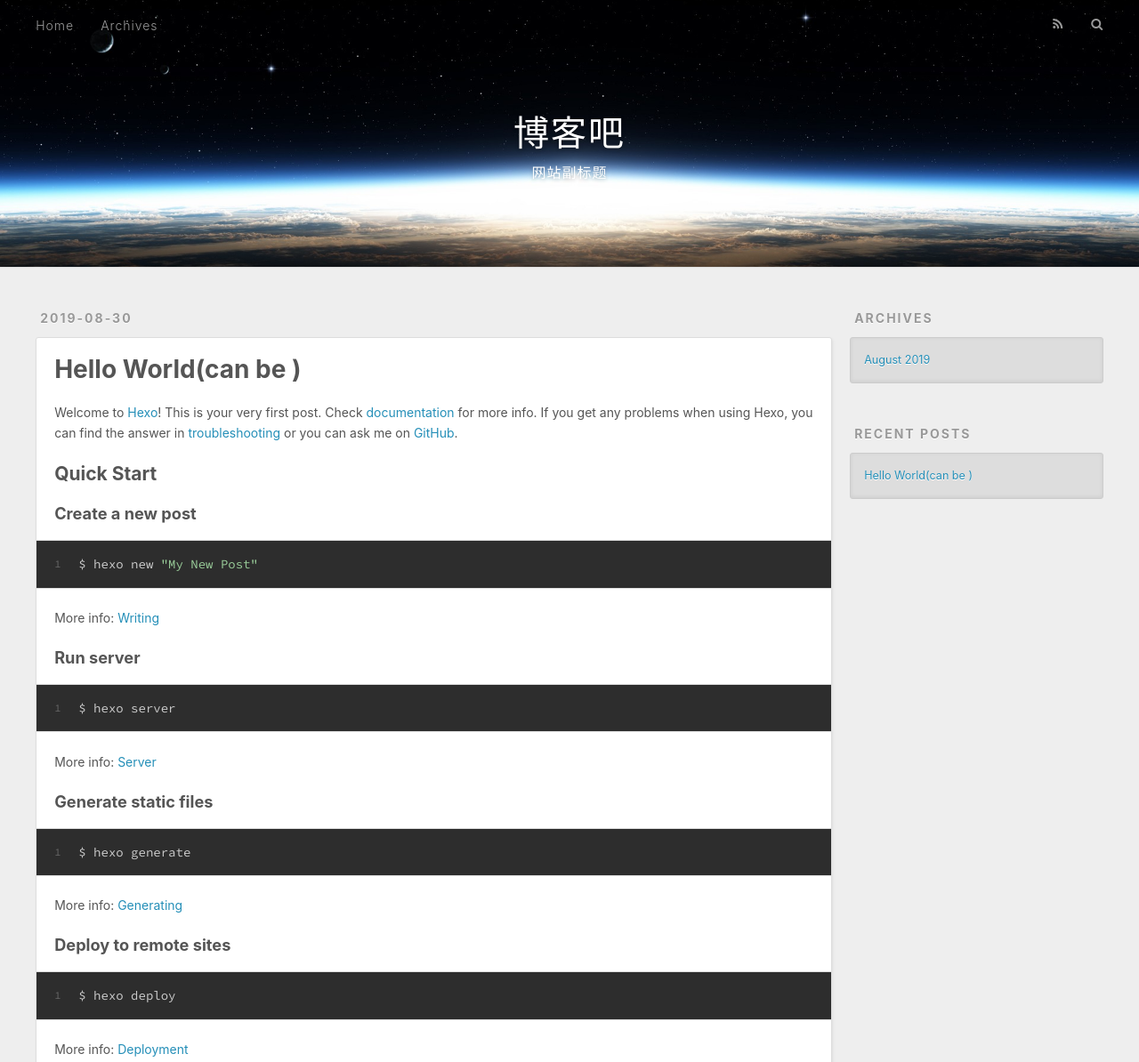
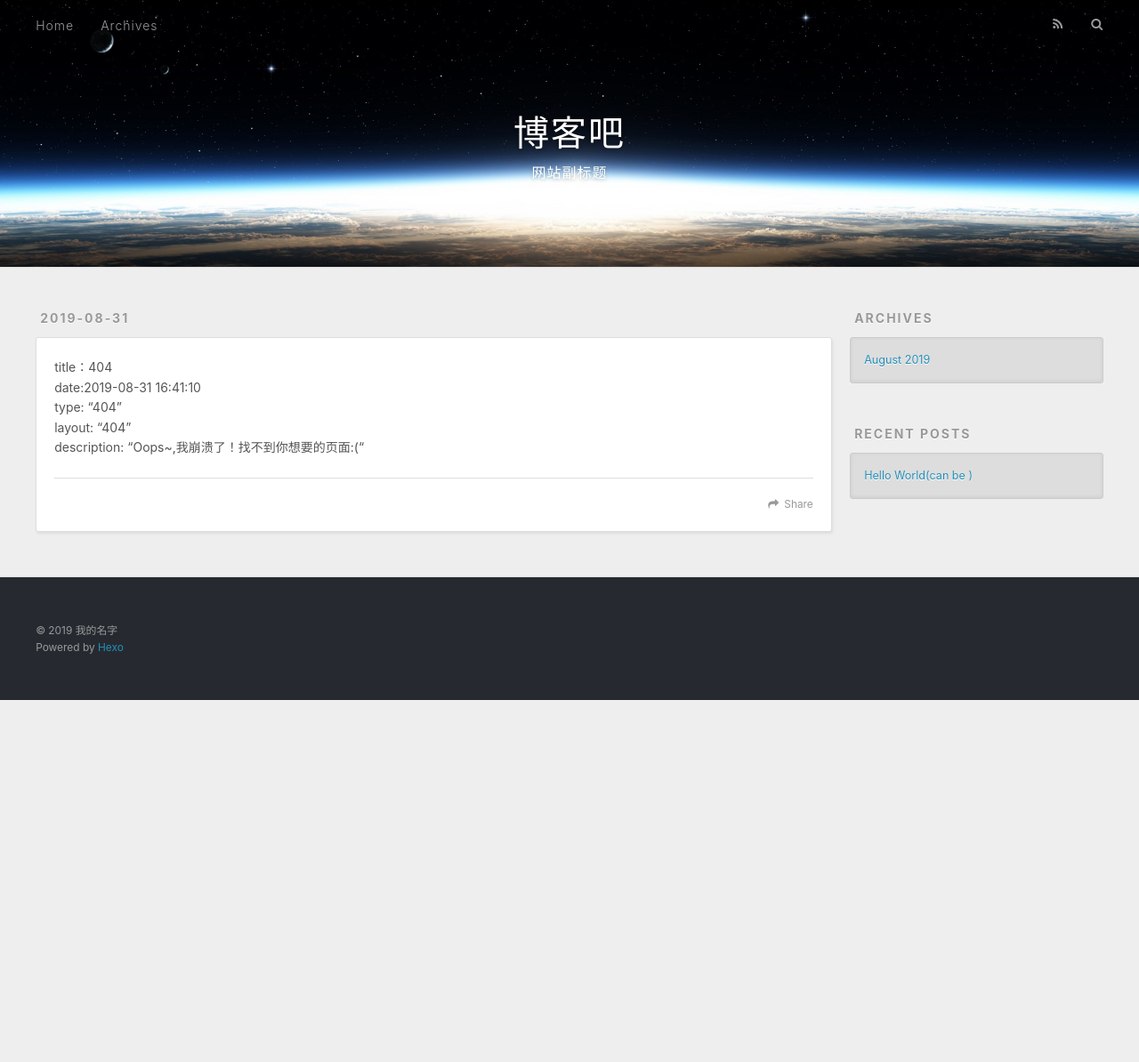
Before and after one commit to maxwellcatoo/maxwellcatoo.github.io, a plain HTML site: page 404.html in a window 1280 px wide. Shown: the top 1194 px of the page at 89% size. After the commit the page ends 800 px from the top, so only its background shows below. Drawn offline with nearby package versions, Linux system fonts and the light colour scheme.

Commit message:
Site updated: 2019-08-31 11:00:14

```diff
--- a/index.html
+++ b/404.html
@@ -7,17 +7,18 @@
 
   <title>博客吧</title>
   <meta name="viewport" content="width=device-width, initial-scale=1, maximum-scale=1">
-  <meta name="description" content="网站描述">
+  <meta name="description" content="title：404date:2019-08-31 16:41:10type: “404”layout: “404”description: “Oops~,我崩溃了！找不到你想要的页面:(“">
 <meta name="keywords" content="通行密匙">
 <meta property="og:type" content="website">
 <meta property="og:title" content="博客吧">
-<meta property="og:url" content="http://yoursite.com/index.html">
+<meta property="og:url" content="http://yoursite.com/404.html">
 <meta property="og:site_name" content="博客吧">
-<meta property="og:description" content="网站描述">
+<meta property="og:description" content="title：404date:2019-08-31 16:41:10type: “404”layout: “404”description: “Oops~,我崩溃了！找不到你想要的页面:(“">
 <meta property="og:locale" content="语言">
+<meta property="og:updated_time" content="2019-08-31T02:54:30.891Z">
 <meta name="twitter:card" content="summary">
 <meta name="twitter:title" content="博客吧">
-<meta name="twitter:description" content="网站描述">
+<meta name="twitter:description" content="title：404date:2019-08-31 16:41:10type: “404”layout: “404”description: “Oops~,我崩溃了！找不到你想要的页面:(“">
 
     <link rel="alternate" href="/atom.xml" title="博客吧" type="application/atom+xml">
 
@@ -68,58 +69,32 @@
   </div>
 </header>
       <div class="outer">
-        <section id="main">
-
-    <article id="post-hello-world" class="article article-type-post" itemscope itemprop="blogPost">
+        <section id="main"><article id="page-" class="article article-type-page" itemscope itemprop="blogPost">
   <div class="article-meta">
-    <a href="/2019/08/30/hello-world/" class="article-date">
-  <time datetime="2019-08-30T14:30:34.608Z" itemprop="datePublished">2019-08-30</time>
+    <a href="/404.html" class="article-date">
+  <time datetime="2019-08-31T02:54:30.891Z" itemprop="datePublished">2019-08-31</time>
 </a>
 
   </div>
   <div class="article-inner">
 
 
-      <header class="article-header">
-
-
-    <h1 itemprop="name">
-      <a class="article-title" href="/2019/08/30/hello-world/">Hello World(can be )</a>
-    </h1>
-
-
-      </header>
-
     <div class="article-entry" itemprop="articleBody">
 
-        <p>Welcome to <a href="https://hexo.io/" target="_blank" rel="noopener">Hexo</a>! This is your very first post. Check <a href="https://hexo.io/docs/" target="_blank" rel="noopener">documentation</a> for more info. If you get any problems when using Hexo, you can find the answer in <a href="https://hexo.io/docs/troubleshooting.html" target="_blank" rel="noopener">troubleshooting</a> or you can ask me on <a href="https://github.com/hexojs/hexo/issues" target="_blank" rel="noopener">GitHub</a>.</p>
-<h2 id="Quick-Start"><a href="#Quick-Start" class="headerlink" title="Quick Start"></a>Quick Start</h2><h3 id="Create-a-new-post"><a href="#Create-a-new-post" class="headerlink" title="Create a new post"></a>Create a new post</h3><figure class="highlight bash"><table><tr><td class="gutter"><pre><span class="line">1</span><br></pre></td><td class="code"><pre><span class="line">$ hexo new <span class="string">"My New Post"</span></span><br></pre></td></tr></table></figure>
-
-<p>More info: <a href="https://hexo.io/docs/writing.html" target="_blank" rel="noopener">Writing</a></p>
-<h3 id="Run-server"><a href="#Run-server" class="headerlink" title="Run server"></a>Run server</h3><figure class="highlight bash"><table><tr><td class="gutter"><pre><span class="line">1</span><br></pre></td><td class="code"><pre><span class="line">$ hexo server</span><br></pre></td></tr></table></figure>
-
-<p>More info: <a href="https://hexo.io/docs/server.html" target="_blank" rel="noopener">Server</a></p>
-<h3 id="Generate-static-files"><a href="#Generate-static-files" class="headerlink" title="Generate static files"></a>Generate static files</h3><figure class="highlight bash"><table><tr><td class="gutter"><pre><span class="line">1</span><br></pre></td><td class="code"><pre><span class="line">$ hexo generate</span><br></pre></td></tr></table></figure>
-
-<p>More info: <a href="https://hexo.io/docs/generating.html" target="_blank" rel="noopener">Generating</a></p>
-<h3 id="Deploy-to-remote-sites"><a href="#Deploy-to-remote-sites" class="headerlink" title="Deploy to remote sites"></a>Deploy to remote sites</h3><figure class="highlight bash"><table><tr><td class="gutter"><pre><span class="line">1</span><br></pre></td><td class="code"><pre><span class="line">$ hexo deploy</span><br></pre></td></tr></table></figure>
-
-<p>More info: <a href="https://hexo.io/docs/deployment.html" target="_blank" rel="noopener">Deployment</a></p>
+        <p>title：404<br>date:2019-08-31 16:41:10<br>type: “404”<br>layout: “404”<br>description: “Oops~,我崩溃了！找不到你想要的页面:(“</p>
 
 
     </div>
     <footer class="article-footer">
-      <a data-url="http://yoursite.com/2019/08/30/hello-world/" data-id="cjzyxqe4b0000d0w3rd08hr9e" class="article-share-link">Share</a>
+      <a data-url="http://yoursite.com/404.html" data-id="cjzyyk2vo0000mkw3dzojh5r4" class="article-share-link">Share</a>
 
 
     </footer>
   </div>
 
-</article>
 
 
-
-
+</article>
 
 </section>
 
```
Also changed, not shown: 2019/08/30/hello-world/index.html (+1 -1 lines).
